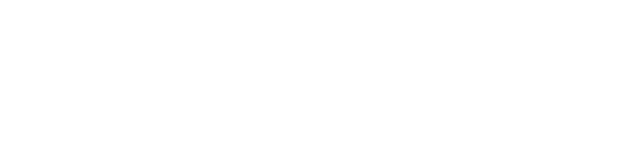
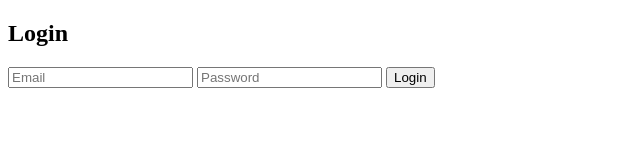
Before and after one commit to FaizanSb/FormValidation, a plain HTML site: page FrontEnd/login.html in a window 1280 px wide. Shown: the whole page, without its empty margins (0-640 px from the left). Drawn offline with Linux system fonts and the light colour scheme.

Commit message:
added inputs

```diff
--- a/FrontEnd/login.html
+++ b/FrontEnd/login.html
@@ -3,9 +3,14 @@
 <head>
     <meta charset="UTF-8">
     <meta name="viewport" content="width=device-width, initial-scale=1.0">
-    <title></title>
+    <title>Login Page</title>
 </head>
 <body>
-
+    <div class="parent">
+        <h2>Login</h2>
+        <input type="email" name="" id="email" placeholder="Email">
+        <input type="password" name="" id="password" placeholder="Password">
+        <button type="submit" id="submit">Login</button>
+    </div>
 </body>
 </html>
```
